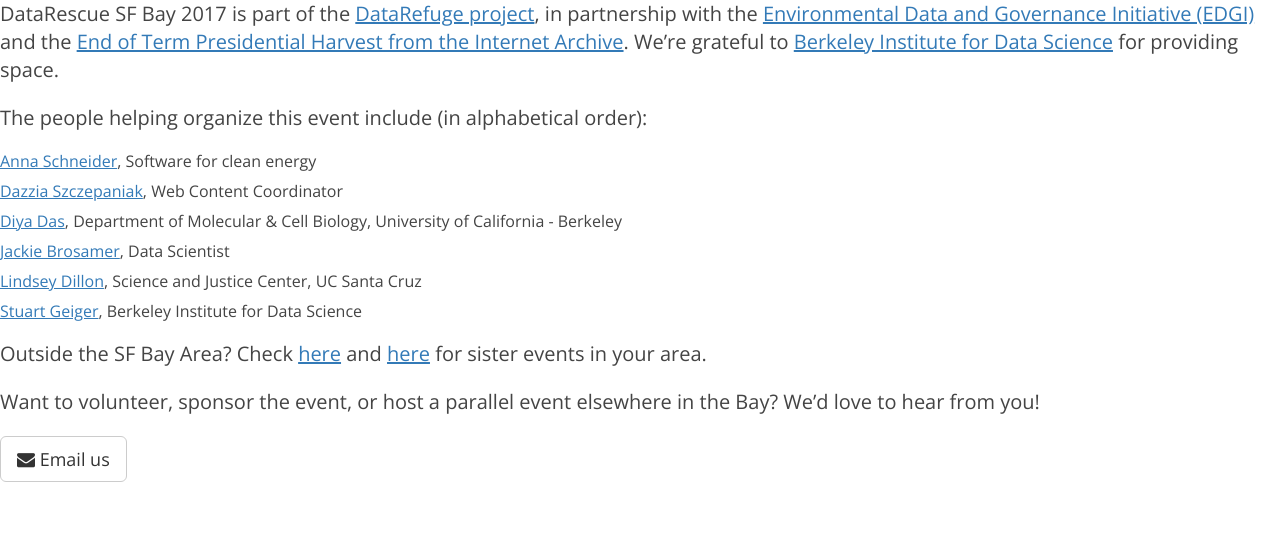
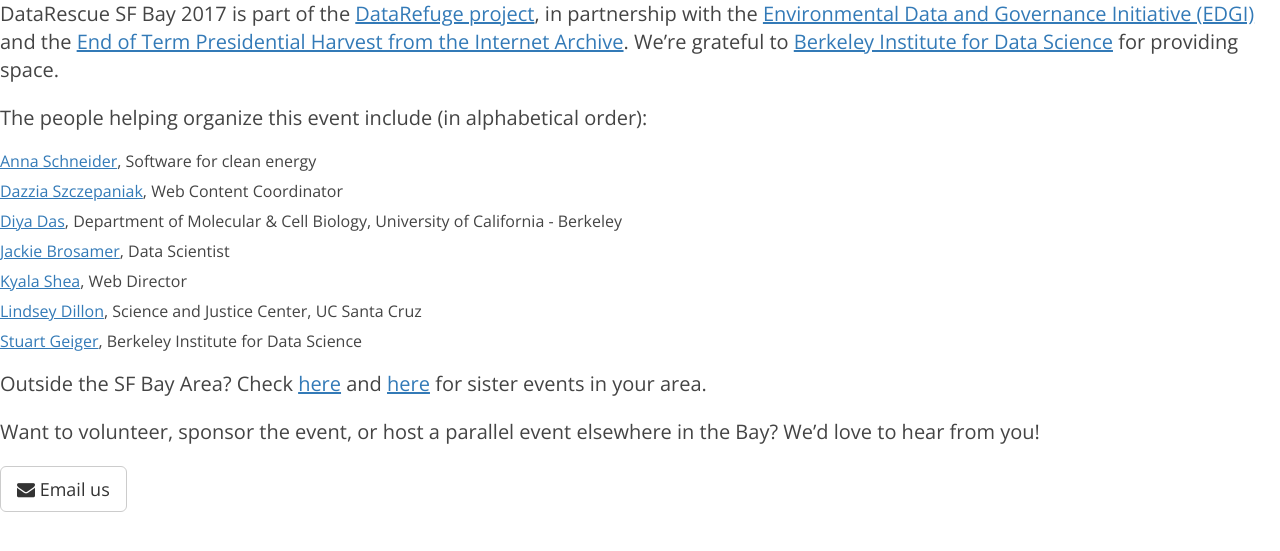
Before and after one commit to suchthis/DataRescueSFBay.github.io, a Jekyll site: the page built from 2016/_posts/2014-01-11-who.md, in a window 1280 px wide. Shown: the top 551 px of the page. Built offline with Jekyll 4.4.1, drawn with Linux system fonts in a browser that asks for light colours; nearby versions of some CDN libraries; our own code applies the rules of GitHub Pages for plain Markdown files.

Commit message:
update organizers list

```diff
--- a/2016/_posts/2014-01-11-who.md
+++ b/2016/_posts/2014-01-11-who.md
@@ -13,7 +13,8 @@
 - [Dazzia Szczepaniak](https://www.linkedin.com/in/dazzia), Web Content Coordinator
 - [Diya Das](diyadas.github.io), Department of Molecular & Cell Biology, University of California - Berkeley
 - [Jackie Brosamer](https://www.linkedin.com/in/jbrosamer), Data Scientist
-- [Lindsey Dillon](http://lindseydillon.weebly.com/), Science and Justice Center, UC Santa Cruz
+- [Kyala Shea](www.linkedin.com/in/kyala-shea), Web Director
+- [Lindsey Dillon](http://sociology.ucsc.edu/faculty/singleton.php?&singleton=true&cruz_id=lidillon), Science and Justice Center, UC Santa Cruz
 - [Stuart Geiger](http://stuartgeiger.com), Berkeley Institute for Data Science
 
 Outside the SF Bay Area? Check [here](https://envirodatagov.org/events/) and [here](http://www.ppehlab.org/datarescue-events) for sister events in your area.
```
